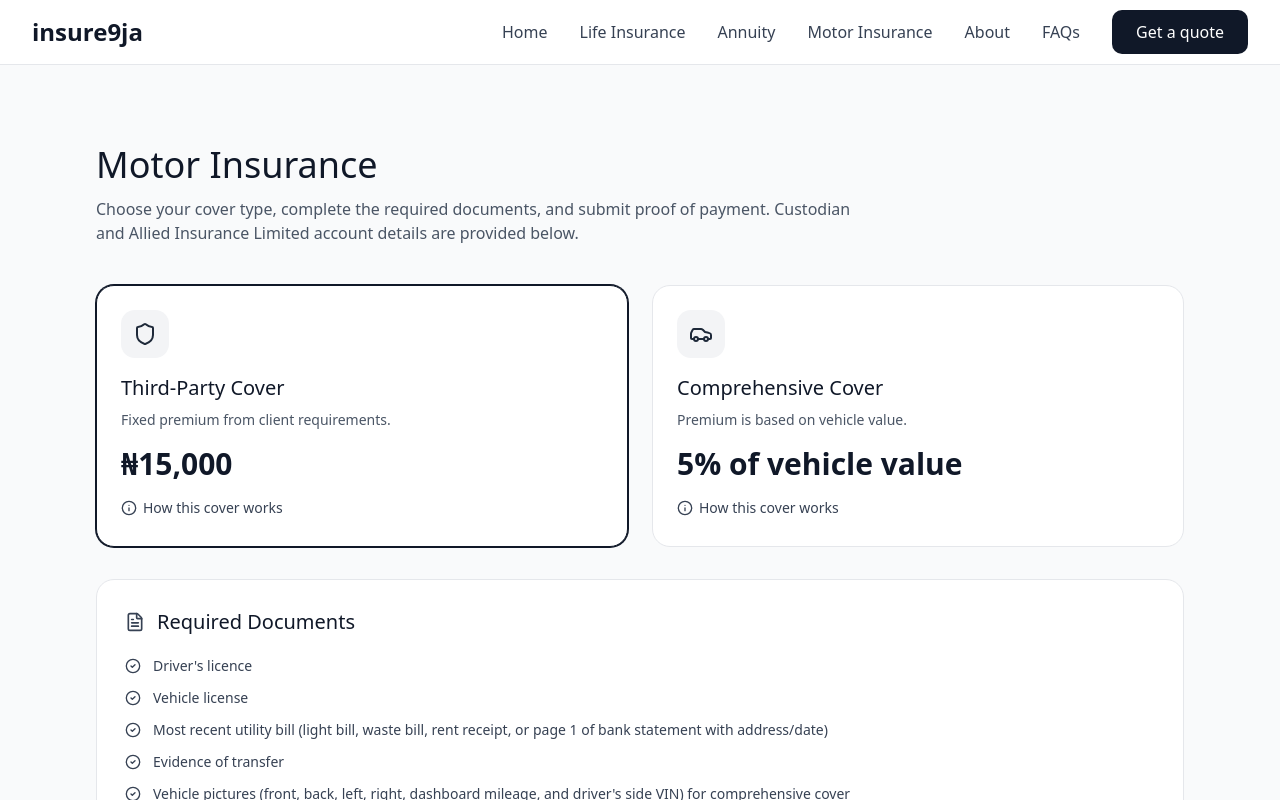
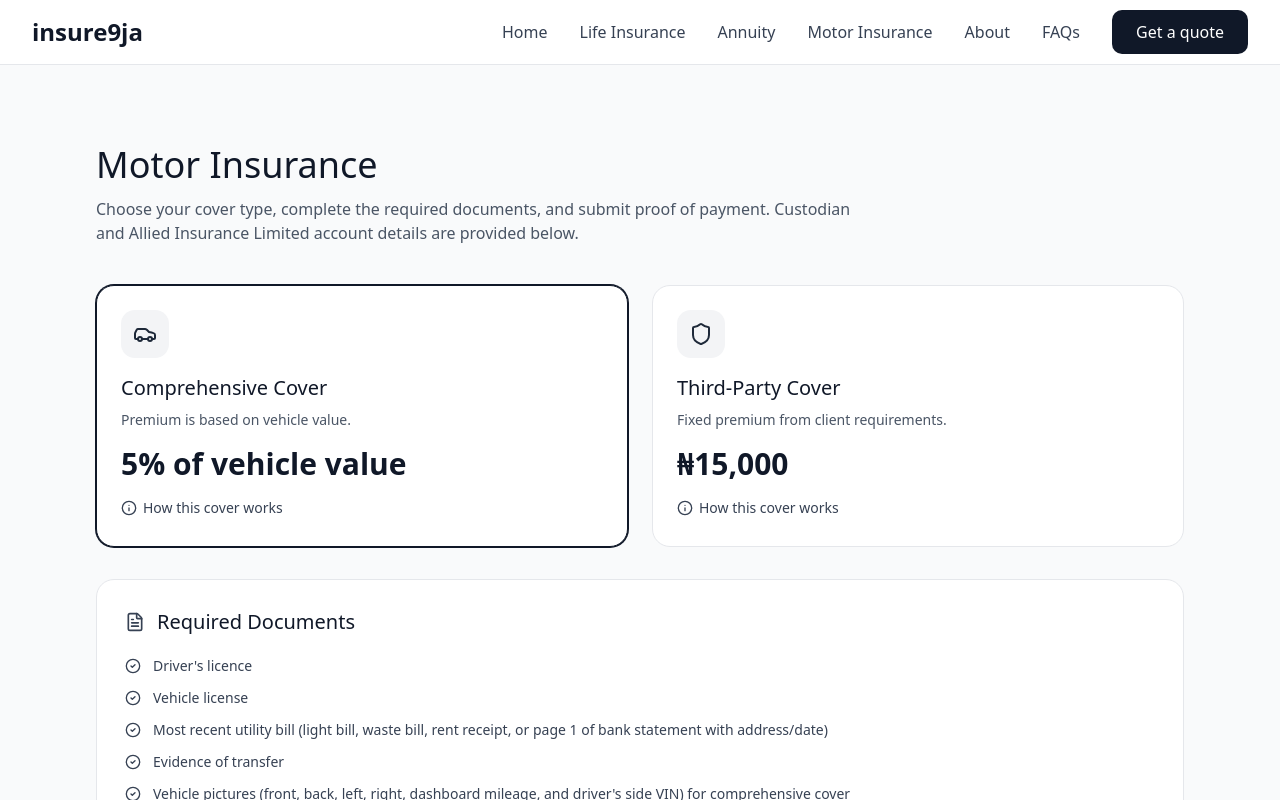
Before and after one commit to henrykay53/insure9ja, a React (Vite) app: page /motor-insurance in a window 1280 px wide. Shown: the top 800 px of the page. Built offline with nearby package versions, Linux system fonts and the light colour scheme.

Commit message:
fix(nav): reset page scroll and reorder motor cover options

```diff
--- a/src/App.tsx
+++ b/src/App.tsx
@@ -1,5 +1,5 @@
-import { useState } from 'react';
-import { Navigate, Route, Routes } from 'react-router-dom';
+import { useEffect, useState } from 'react';
+import { Navigate, Route, Routes, useLocation } from 'react-router-dom';
 import { ApplicationFlow } from './components/application/ApplicationFlow';
 import { Header } from './components/insure9ja/Header';
 import { Footer } from './components/insure9ja/Footer';
@@ -13,6 +13,16 @@ import Contact from './pages/Contact';
 import Privacy from './pages/Privacy';
 import Terms from './pages/Terms';
 
+function ScrollToTopOnRouteChange() {
+  const location = useLocation();
+
+  useEffect(() => {
+    window.scrollTo({ top: 0, left: 0, behavior: 'auto' });
+  }, [location.pathname]);
+
+  return null;
+}
+
 export default function App() {
   const [showApplication, setShowApplication] = useState(false);
 
@@ -22,6 +32,7 @@ export default function App() {
 
   return (
     <div className="min-h-screen bg-white">
+      <ScrollToTopOnRouteChange />
       <Header onStartApplication={() => setShowApplication(true)} />
       <Routes>
         <Route path="/" element={<Home onStartApplication={() => setShowApplication(true)} />} />
--- a/src/pages/MotorInsurance.tsx
+++ b/src/pages/MotorInsurance.tsx
@@ -52,7 +52,7 @@ const COMPREHENSIVE_DOCS: Array<{ key: MotorDocKey; label: string; accept: strin
 ];
 
 export default function MotorInsurance() {
-  const [coverType, setCoverType] = useState<CoverType>('third-party');
+  const [coverType, setCoverType] = useState<CoverType>('comprehensive');
   const [carValue, setCarValue] = useState('');
   const [fullName, setFullName] = useState('');
   const [email, setEmail] = useState('');
@@ -190,6 +190,35 @@ export default function MotorInsurance() {
         <div className="grid grid-cols-1 lg:grid-cols-2 gap-6 mb-8">
           <button
             type="button"
+            onClick={() => setCoverType('comprehensive')}
+            className={`bg-white rounded-2xl border p-6 text-left transition-colors ${
+              coverType === 'comprehensive' ? 'border-gray-900 ring-1 ring-gray-900' : 'border-gray-200'
+            }`}
+          >
+            <div className="w-12 h-12 rounded-xl bg-gray-100 flex items-center justify-center mb-4">
+              <Car className="w-6 h-6 text-gray-800" />
+            </div>
+            <h2 className="text-xl text-gray-900 mb-2">Comprehensive Cover</h2>
+            <p className="text-sm text-gray-600 mb-4">Premium is based on vehicle value.</p>
+            <p className="text-3xl font-semibold text-gray-900">5% of vehicle value</p>
+            <div className="mt-4 relative group">
+              <button
+                type="button"
+                aria-label="Comprehensive cover explanation"
+                className="inline-flex items-center gap-1.5 text-sm text-gray-700 hover:text-gray-900 transition-colors"
+              >
+                <Info className="w-4 h-4" />
+                How this cover works
+              </button>
+              <div className="pointer-events-none absolute left-0 top-full mt-2 w-80 rounded-xl border border-gray-200 bg-white p-3 text-sm text-gray-600 shadow-lg opacity-0 translate-y-1 transition-all duration-150 group-hover:opacity-100 group-hover:translate-y-0 group-focus-within:opacity-100 group-focus-within:translate-y-0">
+                Comprehensive cover protects both your own vehicle and third-party vehicles.
+                Your cover limit is based on your vehicle value.
+              </div>
+            </div>
+          </button>
+
+          <button
+            type="button"
             onClick={() => setCoverType('third-party')}
             className={`bg-white rounded-2xl border p-6 text-left transition-colors ${
               coverType === 'third-party' ? 'border-gray-900 ring-1 ring-gray-900' : 'border-gray-200'
@@ -213,35 +242,6 @@ export default function MotorInsurance() {
               <div className="pointer-events-none absolute left-0 top-full mt-2 w-80 rounded-xl border border-gray-200 bg-white p-3 text-sm text-gray-600 shadow-lg opacity-0 translate-y-1 transition-all duration-150 group-hover:opacity-100 group-hover:translate-y-0 group-focus-within:opacity-100 group-focus-within:translate-y-0">
                 If an accident happens, third-party cover pays for damage to the other vehicle and
                 provides life cover for occupants of the other vehicle, up to ₦3,000,000.
-              </div>
-            </div>
-          </button>
-
-          <button
-            type="button"
-            onClick={() => setCoverType('comprehensive')}
-            className={`bg-white rounded-2xl border p-6 text-left transition-colors ${
-              coverType === 'comprehensive' ? 'border-gray-900 ring-1 ring-gray-900' : 'border-gray-200'
-            }`}
-          >
-            <div className="w-12 h-12 rounded-xl bg-gray-100 flex items-center justify-center mb-4">
-              <Car className="w-6 h-6 text-gray-800" />
-            </div>
-            <h2 className="text-xl text-gray-900 mb-2">Comprehensive Cover</h2>
-            <p className="text-sm text-gray-600 mb-4">Premium is based on vehicle value.</p>
-            <p className="text-3xl font-semibold text-gray-900">5% of vehicle value</p>
-            <div className="mt-4 relative group">
-              <button
-                type="button"
-                aria-label="Comprehensive cover explanation"
-                className="inline-flex items-center gap-1.5 text-sm text-gray-700 hover:text-gray-900 transition-colors"
-              >
-                <Info className="w-4 h-4" />
-                How this cover works
-              </button>
-              <div className="pointer-events-none absolute left-0 top-full mt-2 w-80 rounded-xl border border-gray-200 bg-white p-3 text-sm text-gray-600 shadow-lg opacity-0 translate-y-1 transition-all duration-150 group-hover:opacity-100 group-hover:translate-y-0 group-focus-within:opacity-100 group-focus-within:translate-y-0">
-                Comprehensive cover protects both your own vehicle and third-party vehicles.
-                Your cover limit is based on your vehicle value.
               </div>
             </div>
           </button>
```
